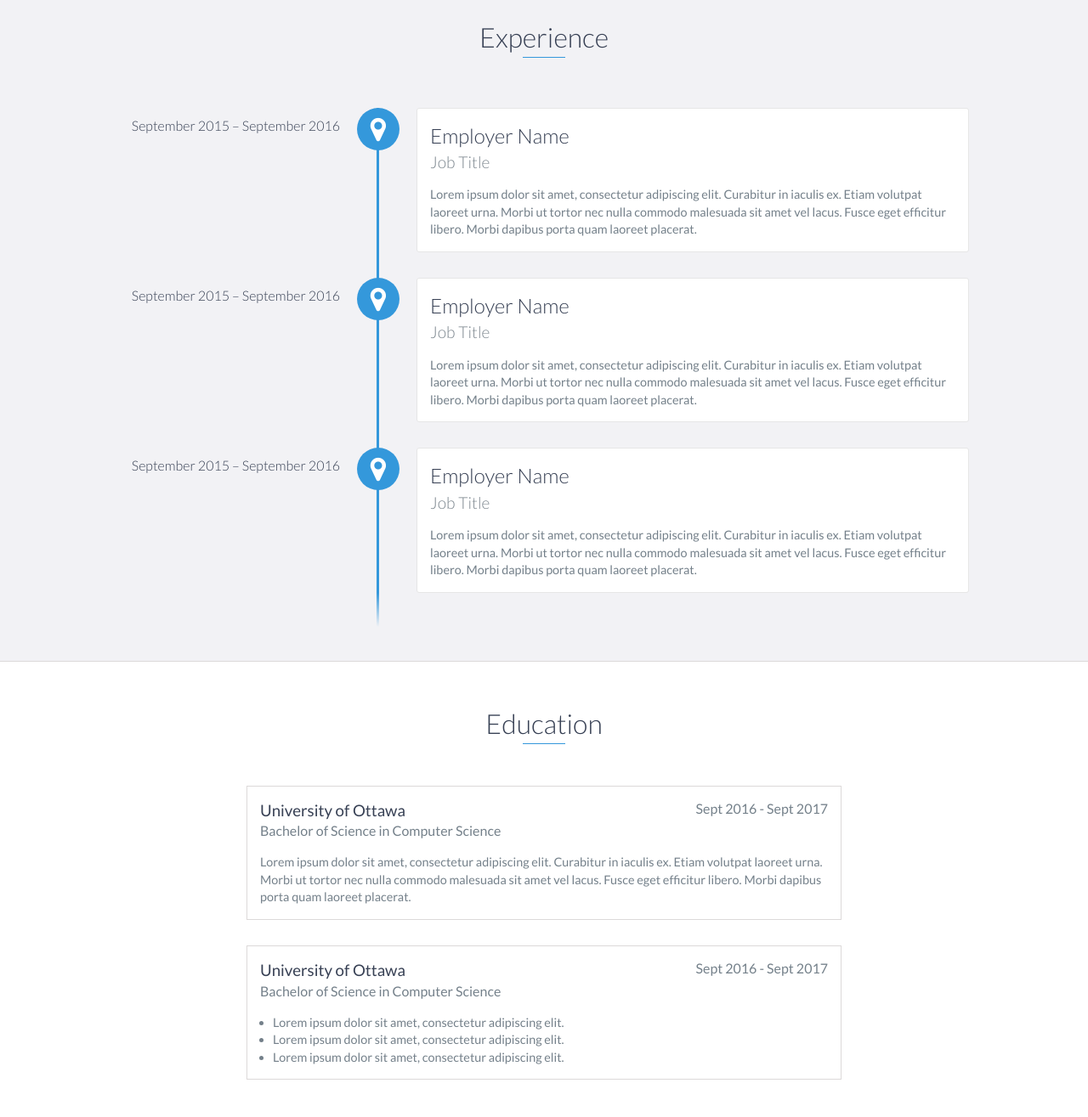
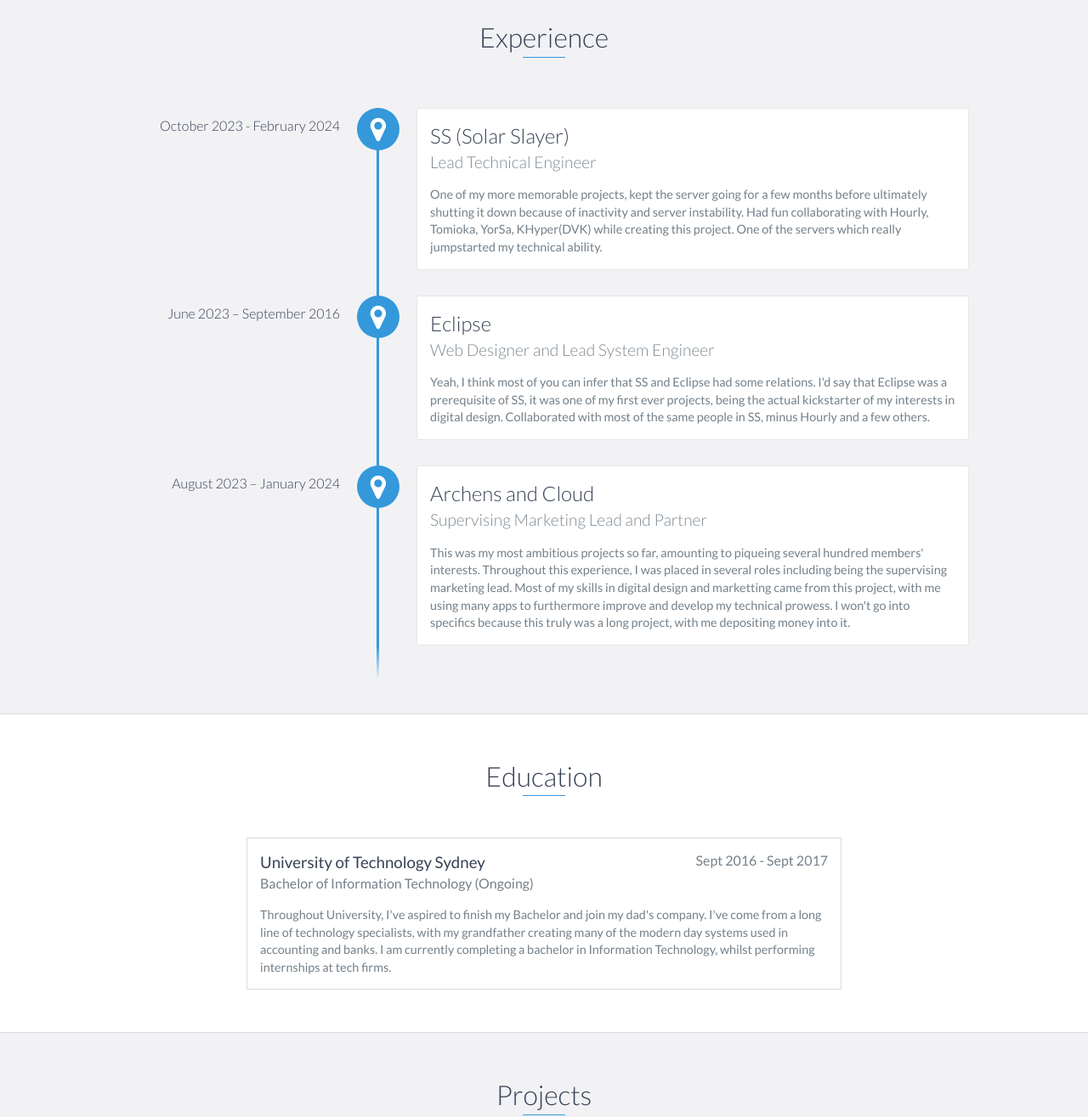
Before and after one commit to z1xinn/z1xinn.xyz, a website: page index.html in a window 1280 px wide. Shown: the part 1140-2455 px from the top of the page at 85% size. Drawn offline with nearby package versions, Linux system fonts and the light colour scheme.

Commit message:
Update index.html

```diff
--- a/index.html
+++ b/index.html
@@ -68,13 +68,13 @@
         <div class="container">
             <div class="row">
                 <div class="col-md-4">
-                    <h2 class="heading">About Me</h2>
+                    <h2 class="heading">Zixin - Who is he?</h2>
                 </div>
                 <div class="col-md-8">
                     <p>
-                        Lorem ipsum dolor sit amet, consectetur adipiscing elit. Curabitur in iaculis ex. Etiam volutpat laoreet urna. Morbi ut tortor nec nulla commodo malesuada sit amet vel lacus. Fusce eget efficitur libero. Morbi dapibus porta quam laoreet placerat. Donec
-                        eu vehicula neque. Donec viverra lorem nunc, tempus euismod eros sollicitudin ut. Quisque et tincidunt libero. Donec id pharetra justo. Proin euismod lacinia dolor, eu scelerisque justo tempus pharetra. Vivamus nunc justo, finibus
-                        ut nisl sed, euismod rhoncus nulla. Proin sed magna egestas, egestas ante et, congue eros. In consequat, mauris dapibus tincidunt suscipit, ex libero aliquet diam, at maximus risus enim non leo.
+                        Hi, my name's Akimitsu (Known as Zixin). I'm assuming you've come across this webpage because you know me, (I mean, how else would you find this?). I'll keep this description of me short and concise. I'm a student, majoring in information technology,
+                        but I also do internships at tech firms specialising in cloud management and technology consulting, collborating with major businesses around the world. Other than my education and career, I enjoy playing games like Valorant and Minecraft. I also use
+			a web-chat app called Discord to ocassionally complete commissions involving Discord Server enhancement and building. I enjoy chatting with people and collborating with others to complete projects.
                     </p>
                 </div>
             </div>
@@ -85,27 +85,27 @@
     <div id="experience" class="background-alt">
         <h2 class="heading">Experience</h2>
         <div id="experience-timeline">
-            <div data-date="September 2015 – September 2016">
-                <h3>Employer Name</h3>
-                <h4>Job Title</h4>
+            <div data-date="October 2023 - February 2024">
+                <h3>SS (Solar Slayer)</h3>
+                <h4>Lead Technical Engineer</h4>
                 <p>
-                    Lorem ipsum dolor sit amet, consectetur adipiscing elit. Curabitur in iaculis ex. Etiam volutpat laoreet urna. Morbi ut tortor nec nulla commodo malesuada sit amet vel lacus. Fusce eget efficitur libero. Morbi dapibus porta quam laoreet placerat.
+                    One of my more memorable projects, kept the server going for a few months before ultimately shutting it down because of inactivity and server instability. Had fun collaborating with Hourly, Tomioka, YorSa, KHyper(DVK) while creating this project. One of the servers which really jumpstarted my technical ability.
                 </p>
             </div>
 
-            <div data-date="September 2015 – September 2016">
-                <h3>Employer Name</h3>
-                <h4>Job Title</h4>
+            <div data-date="June 2023 – September 2016">
+                <h3>Eclipse</h3>
+                <h4>Web Designer and Lead System Engineer</h4>
                 <p>
-                    Lorem ipsum dolor sit amet, consectetur adipiscing elit. Curabitur in iaculis ex. Etiam volutpat laoreet urna. Morbi ut tortor nec nulla commodo malesuada sit amet vel lacus. Fusce eget efficitur libero. Morbi dapibus porta quam laoreet placerat.
+                    Yeah, I think most of you can infer that SS and Eclipse had some relations. I'd say that Eclipse was a prerequisite of SS, it was one of my first ever projects, being the actual kickstarter of my interests in digital design. Collaborated with most of the same people in SS, minus Hourly and a few others.
                 </p>
             </div>
 
-            <div data-date="September 2015 – September 2016">
-                <h3>Employer Name</h3>
-                <h4>Job Title</h4>
+            <div data-date="August 2023 – January 2024">
+                <h3>Archens and Cloud</h3>
+                <h4>Supervising Marketing Lead and Partner</h4>
                 <p>
-                    Lorem ipsum dolor sit amet, consectetur adipiscing elit. Curabitur in iaculis ex. Etiam volutpat laoreet urna. Morbi ut tortor nec nulla commodo malesuada sit amet vel lacus. Fusce eget efficitur libero. Morbi dapibus porta quam laoreet placerat.
+                    This was my most ambitious projects so far, amounting to piqueing several hundred members' interests. Throughout this experience, I was placed in several roles including being the supervising marketing lead. Most of my skills in digital design and marketting came from this project, with me using many apps to furthermore improve and develop my technical prowess. I won't go into specifics because this truly was a long project, with me depositing money into it.
                 </p>
             </div>
         </div>
@@ -115,30 +115,12 @@
     <div id="education">
         <h2 class="heading">Education</h2>
         <div class="education-block">
-            <h3>University of Ottawa</h3>
+            <h3>University of Technology Sydney</h3>
             <span class="education-date">Sept 2016 - Sept 2017</span>
-            <h4>Bachelor of Science in Computer Science</h4>
+            <h4>Bachelor of Information Technology (Ongoing)</h4>
             <p>
-                Lorem ipsum dolor sit amet, consectetur adipiscing elit. Curabitur in iaculis ex. Etiam volutpat laoreet urna. Morbi ut tortor nec nulla commodo malesuada sit amet vel lacus. Fusce eget efficitur libero. Morbi dapibus porta quam laoreet placerat.
+                Throughout University, I've aspired to finish my Bachelor and join my dad's company. I've come from a long line of technology specialists, with my grandfather creating many of the modern day systems used in accounting and banks. I am currently completing a bachelor in Information Technology, whilst performing internships at tech firms.
             </p>
-        </div>
-        <!-- End .education-block -->
-
-        <div class="education-block">
-            <h3>University of Ottawa</h3>
-            <span class="education-date">Sept 2016 - Sept 2017</span>
-            <h4>Bachelor of Science in Computer Science</h4>
-            <ul>
-                <li>
-                    Lorem ipsum dolor sit amet, consectetur adipiscing elit.
-                </li>
-                <li>
-                    Lorem ipsum dolor sit amet, consectetur adipiscing elit.
-                </li>
-                <li>
-                    Lorem ipsum dolor sit amet, consectetur adipiscing elit.
-                </li>
-            </ul>
         </div>
         <!-- End .education-block -->
     </div>
```
